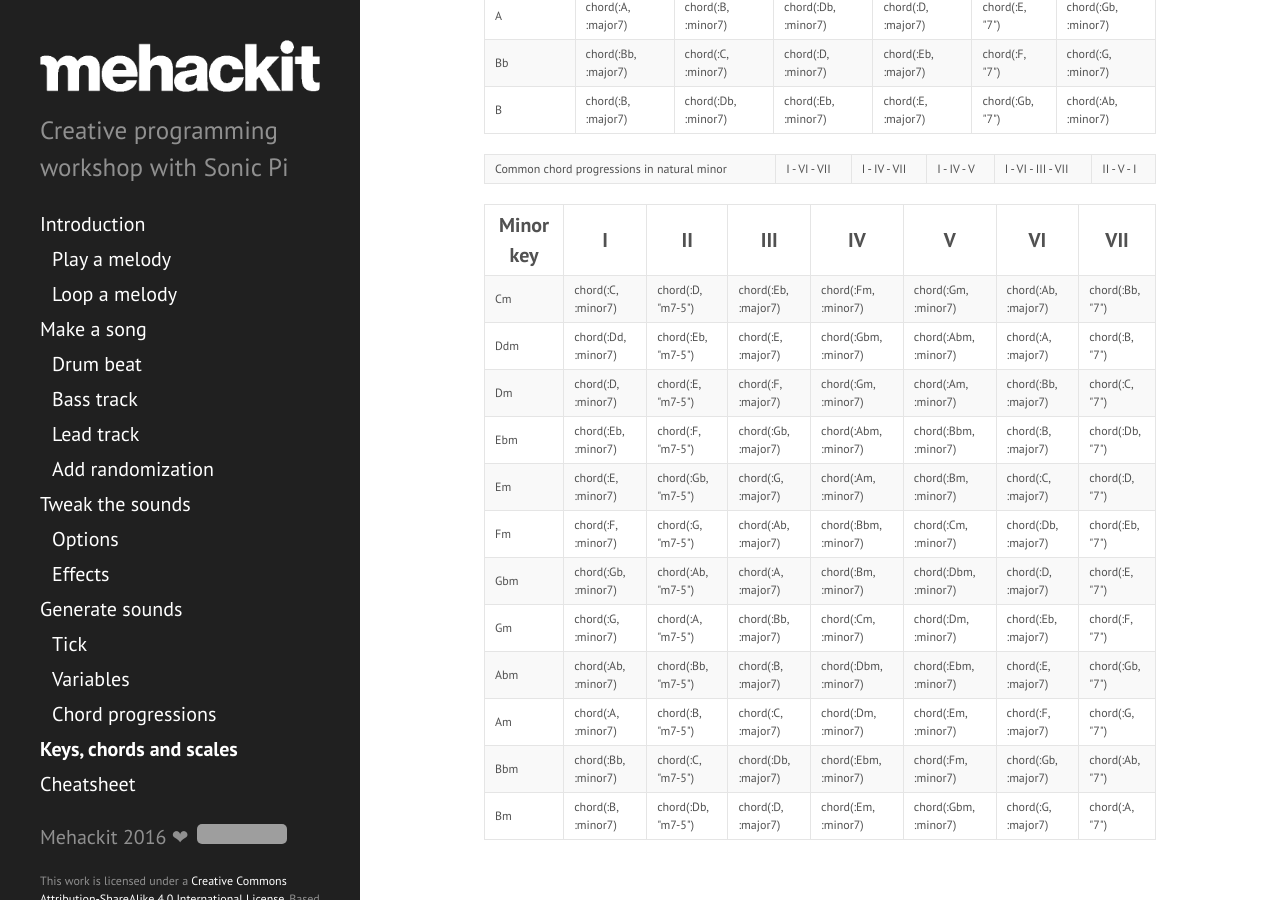
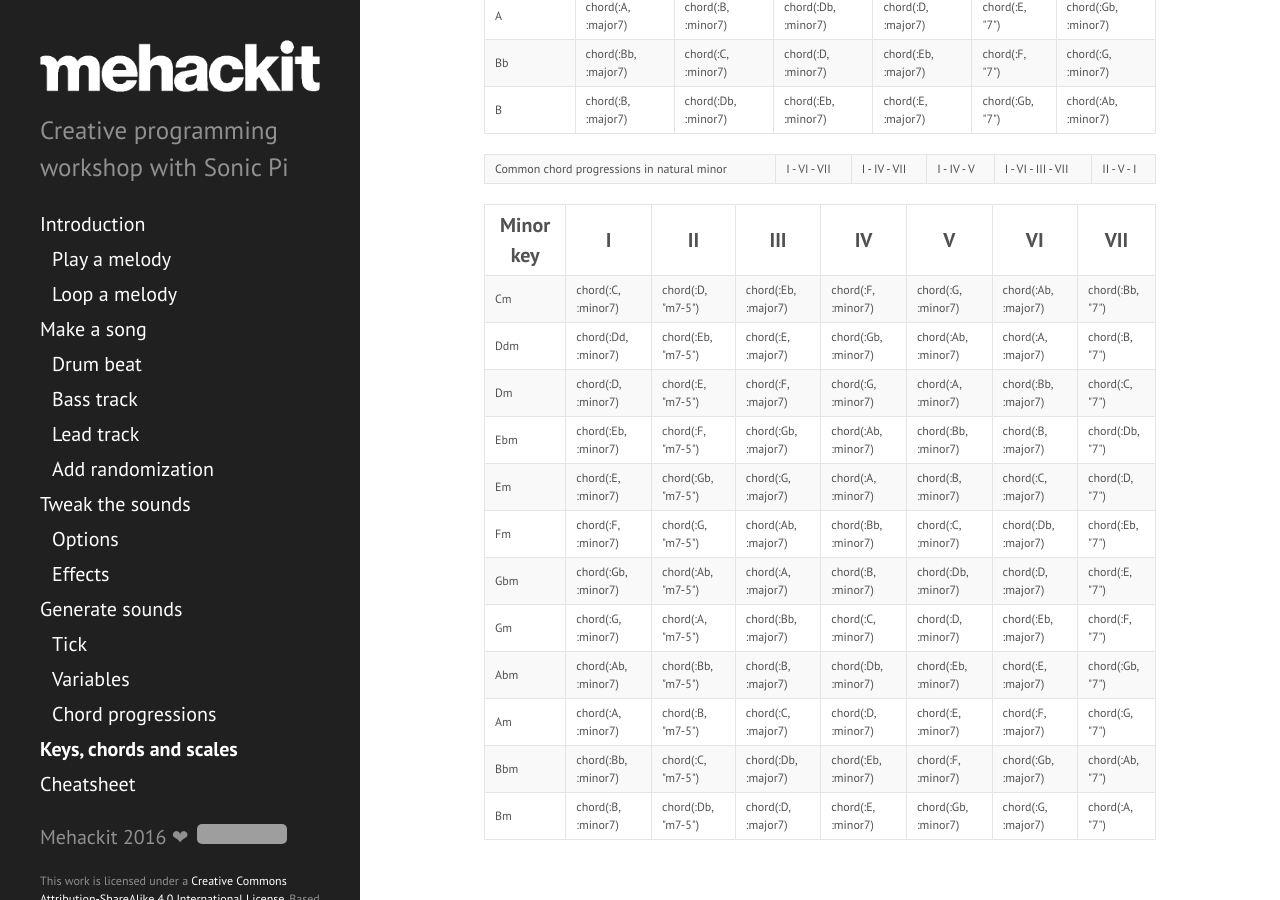
Before and after one commit to mehackit/sonic-pi-workshop, a Jekyll site: the page built from _exercises/09-keys-chords-and-scales/01-piano.md, in a window 1280 px wide and 900 px high, scrolled down 1711 px. Built offline with Jekyll 4.4.1, drawn with Linux system fonts in a browser that asks for light colours; nearby versions of some CDN libraries; grey boxes are pictures that could not be loaded.

Commit message:
fix chord progressions table

```diff
--- a/_exercises/09-keys-chords-and-scales/01-piano.md
+++ b/_exercises/09-keys-chords-and-scales/01-piano.md
@@ -79,15 +79,15 @@ Common chord progressions in natural minor  |  I - VI - VII  |   I - IV - VII  |
 
 |Minor key| I | II | III | IV | V | VI | VII |
 |---|---|---|---|---|---|---|
-|Cm|chord(:C, :minor7)|chord(:D, &quot;m7-5&quot;)|chord(:Eb, :major7)|chord(:Fm, :minor7)|chord(:Gm, :minor7)|chord(:Ab, :major7)|chord(:Bb, &quot;7&quot;)|
-|Ddm|chord(:Dd, :minor7)|chord(:Eb, &quot;m7-5&quot;)|chord(:E, :major7)|chord(:Gbm, :minor7)|chord(:Abm, :minor7)|chord(:A, :major7)|chord(:B, &quot;7&quot;)|
-|Dm|chord(:D, :minor7)|chord(:E, &quot;m7-5&quot;)|chord(:F, :major7)|chord(:Gm, :minor7)|chord(:Am, :minor7)|chord(:Bb, :major7)|chord(:C, &quot;7&quot;)|
-|Ebm|chord(:Eb, :minor7)|chord(:F, &quot;m7-5&quot;)|chord(:Gb, :major7)|chord(:Abm, :minor7)|chord(:Bbm, :minor7)|chord(:B, :major7)|chord(:Db, &quot;7&quot;)|
-|Em|chord(:E, :minor7)|chord(:Gb, &quot;m7-5&quot;)|chord(:G, :major7)|chord(:Am, :minor7)|chord(:Bm, :minor7)|chord(:C, :major7)|chord(:D, &quot;7&quot;)|
-|Fm|chord(:F, :minor7)|chord(:G, &quot;m7-5&quot;)|chord(:Ab, :major7)|chord(:Bbm, :minor7)|chord(:Cm, :minor7)|chord(:Db, :major7)|chord(:Eb, &quot;7&quot;)|
-|Gbm|chord(:Gb, :minor7)|chord(:Ab, &quot;m7-5&quot;)|chord(:A, :major7)|chord(:Bm, :minor7)|chord(:Dbm, :minor7)|chord(:D, :major7)|chord(:E, &quot;7&quot;)|
-|Gm|chord(:G, :minor7)|chord(:A, &quot;m7-5&quot;)|chord(:Bb, :major7)|chord(:Cm, :minor7)|chord(:Dm, :minor7)|chord(:Eb, :major7)|chord(:F, &quot;7&quot;)|
-|Abm|chord(:Ab, :minor7)|chord(:Bb, &quot;m7-5&quot;)|chord(:B, :major7)|chord(:Dbm, :minor7)|chord(:Ebm, :minor7)|chord(:E, :major7)|chord(:Gb, &quot;7&quot;)|
-|Am|chord(:A, :minor7)|chord(:B, &quot;m7-5&quot;)|chord(:C, :major7)|chord(:Dm, :minor7)|chord(:Em, :minor7)|chord(:F, :major7)|chord(:G, &quot;7&quot;)|
-|Bbm|chord(:Bb, :minor7)|chord(:C, &quot;m7-5&quot;)|chord(:Db, :major7)|chord(:Ebm, :minor7)|chord(:Fm, :minor7)|chord(:Gb, :major7)|chord(:Ab, &quot;7&quot;)|
-|Bm|chord(:B, :minor7)|chord(:Db, &quot;m7-5&quot;)|chord(:D, :major7)|chord(:Em, :minor7)|chord(:Gbm, :minor7)|chord(:G, :major7)|chord(:A, &quot;7&quot;)|
+|Cm|chord(:C, :minor7)|chord(:D, &quot;m7-5&quot;)|chord(:Eb, :major7)|chord(:F, :minor7)|chord(:G, :minor7)|chord(:Ab, :major7)|chord(:Bb, &quot;7&quot;)|
+|Ddm|chord(:Dd, :minor7)|chord(:Eb, &quot;m7-5&quot;)|chord(:E, :major7)|chord(:Gb, :minor7)|chord(:Ab, :minor7)|chord(:A, :major7)|chord(:B, &quot;7&quot;)|
+|Dm|chord(:D, :minor7)|chord(:E, &quot;m7-5&quot;)|chord(:F, :major7)|chord(:G, :minor7)|chord(:A, :minor7)|chord(:Bb, :major7)|chord(:C, &quot;7&quot;)|
+|Ebm|chord(:Eb, :minor7)|chord(:F, &quot;m7-5&quot;)|chord(:Gb, :major7)|chord(:Ab, :minor7)|chord(:Bb, :minor7)|chord(:B, :major7)|chord(:Db, &quot;7&quot;)|
+|Em|chord(:E, :minor7)|chord(:Gb, &quot;m7-5&quot;)|chord(:G, :major7)|chord(:A, :minor7)|chord(:B, :minor7)|chord(:C, :major7)|chord(:D, &quot;7&quot;)|
+|Fm|chord(:F, :minor7)|chord(:G, &quot;m7-5&quot;)|chord(:Ab, :major7)|chord(:Bb, :minor7)|chord(:C, :minor7)|chord(:Db, :major7)|chord(:Eb, &quot;7&quot;)|
+|Gbm|chord(:Gb, :minor7)|chord(:Ab, &quot;m7-5&quot;)|chord(:A, :major7)|chord(:B, :minor7)|chord(:Db, :minor7)|chord(:D, :major7)|chord(:E, &quot;7&quot;)|
+|Gm|chord(:G, :minor7)|chord(:A, &quot;m7-5&quot;)|chord(:Bb, :major7)|chord(:C, :minor7)|chord(:D, :minor7)|chord(:Eb, :major7)|chord(:F, &quot;7&quot;)|
+|Abm|chord(:Ab, :minor7)|chord(:Bb, &quot;m7-5&quot;)|chord(:B, :major7)|chord(:Db, :minor7)|chord(:Eb, :minor7)|chord(:E, :major7)|chord(:Gb, &quot;7&quot;)|
+|Am|chord(:A, :minor7)|chord(:B, &quot;m7-5&quot;)|chord(:C, :major7)|chord(:D, :minor7)|chord(:E, :minor7)|chord(:F, :major7)|chord(:G, &quot;7&quot;)|
+|Bbm|chord(:Bb, :minor7)|chord(:C, &quot;m7-5&quot;)|chord(:Db, :major7)|chord(:Eb, :minor7)|chord(:F, :minor7)|chord(:Gb, :major7)|chord(:Ab, &quot;7&quot;)|
+|Bm|chord(:B, :minor7)|chord(:Db, &quot;m7-5&quot;)|chord(:D, :major7)|chord(:E, :minor7)|chord(:Gb, :minor7)|chord(:G, :major7)|chord(:A, &quot;7&quot;)|
```
